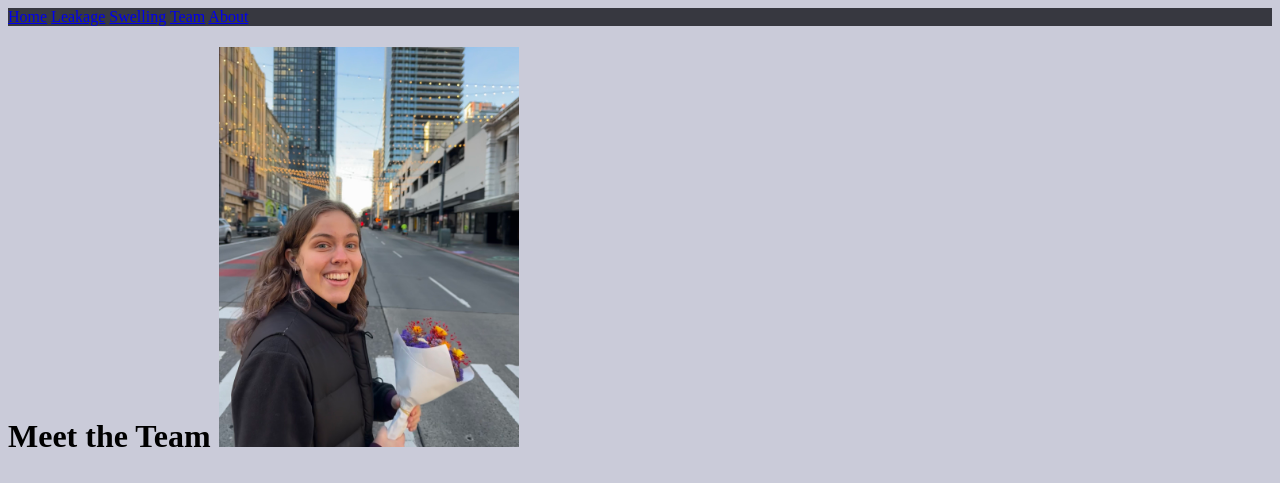
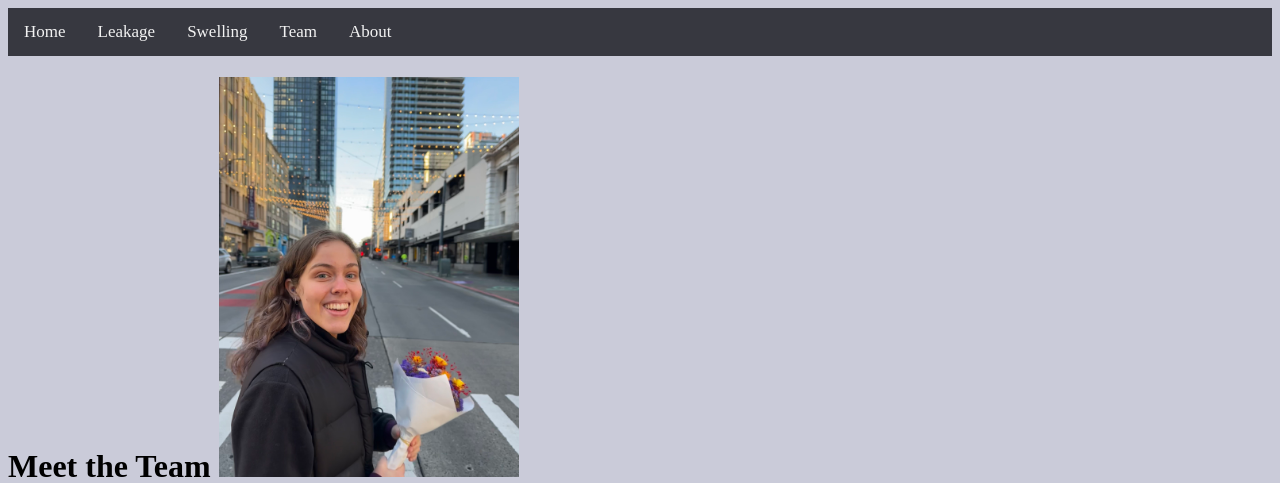
Before and after one commit to wkitch13/IV-Safe, a Flask app: page /team in a window 1280 px wide. Shown: the top 483 px of the page. Run offline with Flask 3, Linux system fonts and the light colour scheme.

Commit message:
added different website tabs

```diff
--- a/static/team.css
+++ b/static/team.css
@@ -1,4 +1,13 @@
 .topnav {
-    background-color:#373840;
+    background-color: #373840;
     overflow: hidden;
 }
+
+.topnav a {
+    float: left;
+    color: #f2f2f2;
+    text-align: left;
+    padding: 14px 16px;
+    text-decoration: none;
+    font-size: 17px;
+}
```
Also changed, not shown: 2 other files.
